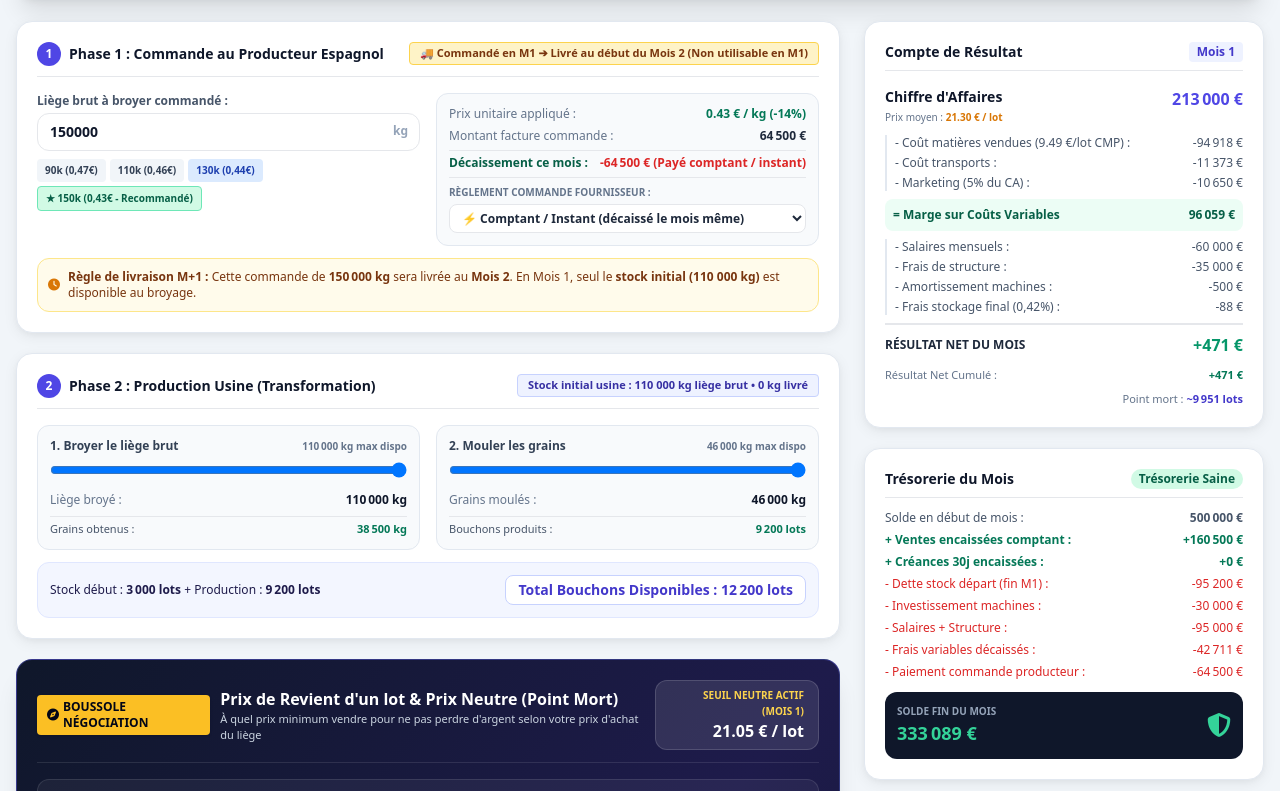
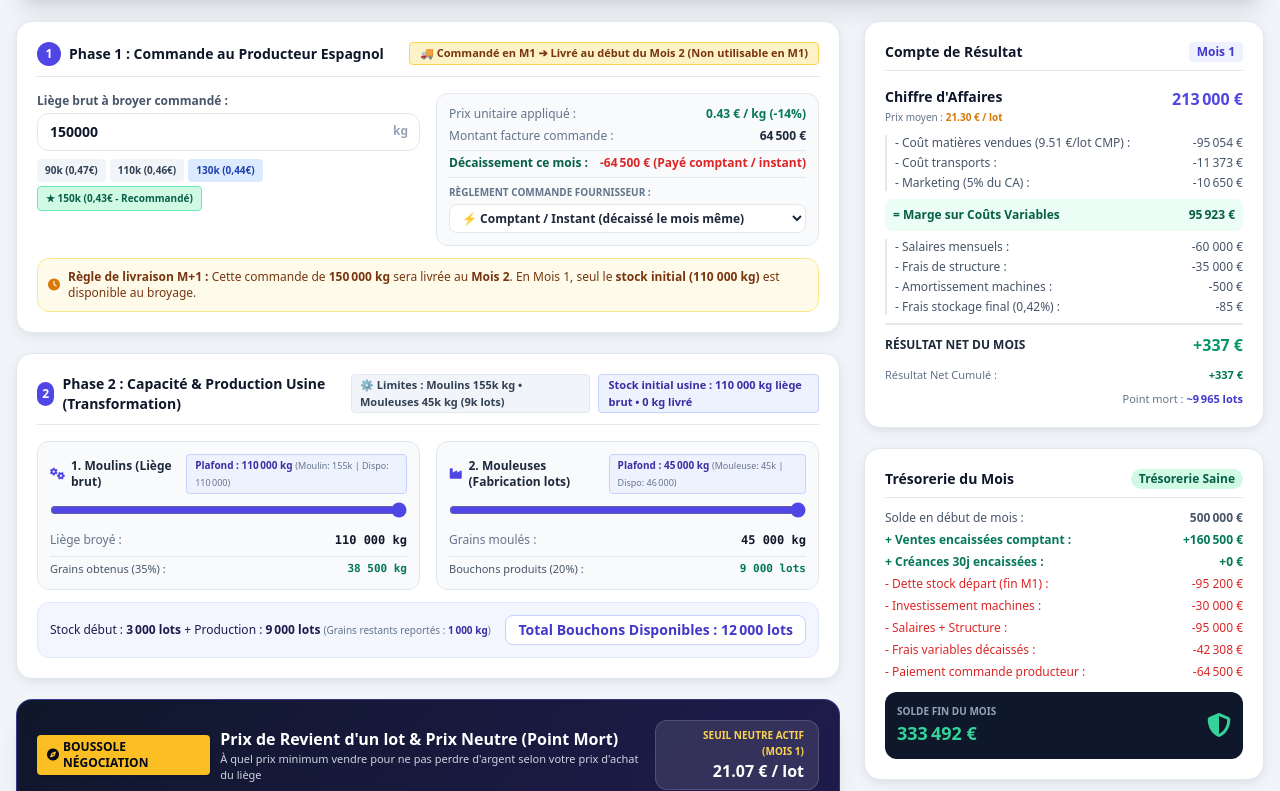
Before and after one commit to Nyl-Sauval/VeraInd., a plain HTML site: page index.html in a window 1280 px wide. Shown: the part 700-1491 px from the top of the page. Drawn offline with nearby package versions, Linux system fonts and the light colour scheme.

Commit message:
feat: enforce machine production capacities (Moulins 155k kg, Mouleuses 45k kg)

```diff
--- a/index.html
+++ b/index.html
@@ -320,55 +320,66 @@
 
           <!-- ÉTAPE 2 : PRODUCTION (PHASE 2) -->
           <div class="bg-white rounded-2xl p-5 card-shadow border border-slate-200 space-y-3">
-            <div class="flex items-center justify-between border-b pb-2.5">
+            <div class="flex flex-col sm:flex-row items-start sm:items-center justify-between border-b pb-2.5 gap-2">
               <div class="flex items-center space-x-2 font-bold text-slate-900 text-sm">
                 <span class="bg-indigo-600 text-white w-6 h-6 rounded-full flex items-center justify-center text-xs">2</span>
-                <span>Phase 2 : Production Usine (Transformation)</span>
-              </div>
-              <span id="txt-stock-entrant-resume" class="text-[11px] bg-slate-100 text-slate-700 font-semibold px-2 py-0.5 rounded">Stock entrant disponible</span>
+                <span>Phase 2 : Capacité & Production Usine (Transformation)</span>
+              </div>
+              <div class="flex items-center gap-2">
+                <span class="text-[11px] bg-slate-100 text-slate-700 font-bold px-2 py-0.5 rounded border border-slate-200">
+                  ⚙️ Limites : Moulins 155k kg • Mouleuses 45k kg (9k lots)
+                </span>
+                <span id="txt-stock-entrant-resume" class="text-[11px] bg-indigo-50 text-indigo-800 font-semibold px-2 py-0.5 rounded border border-indigo-200">Stock usine</span>
+              </div>
             </div>
 
             <div class="grid grid-cols-1 sm:grid-cols-2 gap-4 pt-1">
-              <!-- Broyage -->
+              <!-- Moulins (Broyage) -->
               <div class="p-3 bg-slate-50 rounded-xl border border-slate-200 space-y-2">
-                <div class="flex justify-between text-xs">
-                  <span class="font-bold text-slate-700">1. Broyer le liège brut</span>
-                  <span id="lbl-max-broyage" class="text-[10px] text-slate-500 font-bold">110 000 kg max dispo</span>
-                </div>
-                <input type="range" id="rng-broyage" min="0" max="150000" step="5000" value="110000" class="w-full" oninput="syncBroyage(this.value)">
+                <div class="flex justify-between items-center text-xs">
+                  <div class="flex items-center gap-1.5">
+                    <i class="fa-solid fa-gears text-indigo-600"></i>
+                    <span class="font-bold text-slate-800">1. Moulins (Liège brut)</span>
+                  </div>
+                  <span id="lbl-max-broyage" class="text-[10px] text-indigo-800 bg-indigo-50 px-2 py-0.5 rounded font-bold border border-indigo-200">Max : 155 000 kg</span>
+                </div>
+                <input type="range" id="rng-broyage" min="0" max="155000" step="5000" value="110000" class="w-full accent-indigo-600" oninput="syncBroyage(this.value)">
                 <div class="flex justify-between text-xs">
                   <span class="text-slate-500">Liège broyé :</span>
-                  <strong id="val-broyage-kg" class="text-slate-900">110 000 kg</strong>
+                  <strong id="val-broyage-kg" class="text-slate-900 font-mono">110 000 kg</strong>
                 </div>
                 <div class="text-[11px] text-slate-600 border-t pt-1 flex justify-between">
-                  <span>Grains obtenus :</span>
-                  <strong id="out-grains-obtenus" class="text-emerald-700">38 500 kg</strong>
-                </div>
-              </div>
-
-              <!-- Moulage -->
+                  <span>Grains obtenus (35%) :</span>
+                  <strong id="out-grains-obtenus" class="text-emerald-700 font-mono">38 500 kg</strong>
+                </div>
+              </div>
+
+              <!-- Mouleuses (Fabrication) -->
               <div class="p-3 bg-slate-50 rounded-xl border border-slate-200 space-y-2">
-                <div class="flex justify-between text-xs">
-                  <span class="font-bold text-slate-700">2. Mouler les grains</span>
-                  <span id="lbl-max-moulage" class="text-[10px] text-slate-500 font-bold">46 000 kg max dispo</span>
-                </div>
-                <input type="range" id="rng-moulage" min="0" max="60000" step="1000" value="46000" class="w-full" oninput="syncMoulage(this.value)">
+                <div class="flex justify-between items-center text-xs">
+                  <div class="flex items-center gap-1.5">
+                    <i class="fa-solid fa-industry text-indigo-600"></i>
+                    <span class="font-bold text-slate-800">2. Mouleuses (Fabrication lots)</span>
+                  </div>
+                  <span id="lbl-max-moulage" class="text-[10px] text-indigo-800 bg-indigo-50 px-2 py-0.5 rounded font-bold border border-indigo-200">Max : 45 000 kg (9 000 lots)</span>
+                </div>
+                <input type="range" id="rng-moulage" min="0" max="45000" step="1000" value="45000" class="w-full accent-indigo-600" oninput="syncMoulage(this.value)">
                 <div class="flex justify-between text-xs">
                   <span class="text-slate-500">Grains moulés :</span>
-                  <strong id="val-moulage-kg" class="text-slate-900">46 000 kg</strong>
+                  <strong id="val-moulage-kg" class="text-slate-900 font-mono">45 000 kg</strong>
                 </div>
                 <div class="text-[11px] text-slate-600 border-t pt-1 flex justify-between">
-                  <span>Bouchons produits :</span>
-                  <strong id="out-bouchons-produits" class="text-emerald-700">9 200 lots</strong>
+                  <span>Bouchons produits (20%) :</span>
+                  <strong id="out-bouchons-produits" class="text-emerald-700 font-mono">9 000 lots</strong>
                 </div>
               </div>
             </div>
 
             <!-- Bilan du stock disponible -->
             <div class="bg-indigo-50/70 p-3 rounded-xl border border-indigo-100 flex flex-wrap items-center justify-between text-xs text-indigo-950 gap-2">
-              <div>Stock début : <strong id="out-txt-stock-debut">3 000 lots</strong> + Production : <strong id="out-txt-prod">9 200 lots</strong></div>
+              <div>Stock début : <strong id="out-txt-stock-debut">3 000 lots</strong> + Production : <strong id="out-txt-prod">9 000 lots</strong> <span class="text-slate-500 text-[10px]">(Grains restants reportés : <strong id="out-stock-grains-report" class="text-indigo-800">1 000 kg</strong>)</span></div>
               <div class="bg-white px-3 py-1 rounded-lg border border-indigo-200 font-black text-indigo-700 text-sm">
-                Total Bouchons Disponibles : <span id="out-total-dispo">12 200</span> lots
+                Total Bouchons Disponibles : <span id="out-total-dispo">12 000</span> lots
               </div>
             </div>
           </div>
@@ -1273,28 +1284,43 @@
         }
       }
 
+      // Moulins & Broyage (Plafonné à min(155 000 kg, stock entrant))
+      const maxBroyageMachine = PARAMS.capaciteMoulinsKg; // 155 000 kg
+      const maxBroyagePossible = res.maxBroyagePossible;
       const rngBroyage = document.getElementById('rng-broyage');
       if (rngBroyage) {
-        rngBroyage.max = res.stockLiegeEntrantKg;
-        if (Number(rngBroyage.value) > res.stockLiegeEntrantKg) {
-          rngBroyage.value = res.stockLiegeEntrantKg;
-          document.getElementById('val-broyage-kg').innerText = Number(res.stockLiegeEntrantKg).toLocaleString('fr-FR') + ' kg';
+        rngBroyage.max = maxBroyagePossible;
+        if (Number(rngBroyage.value) > maxBroyagePossible) {
+          rngBroyage.value = maxBroyagePossible;
         }
+        document.getElementById('val-broyage-kg').innerText = Number(res.liegeABroyerKg).toLocaleString('fr-FR') + ' kg';
       }
       const elMaxBroyage = document.getElementById('lbl-max-broyage');
-      if (elMaxBroyage) elMaxBroyage.innerText = Math.round(res.stockLiegeEntrantKg).toLocaleString('fr-FR') + ' kg max dispo';
-
+      if (elMaxBroyage) {
+        elMaxBroyage.innerHTML = `Plafond : <strong>${maxBroyagePossible.toLocaleString('fr-FR')} kg</strong> <span class="text-[9px] text-slate-500 font-normal">(Moulin: 155k | Dispo: ${Math.round(res.stockLiegeEntrantKg).toLocaleString('fr-FR')})</span>`;
+      }
+
+      // Mouleuses & Moulage (Plafonné à min(45 000 kg, total grains dispo))
+      const maxMoulageMachine = PARAMS.capaciteMouleusesKg; // 45 000 kg
+      const maxMoulagePossible = res.maxMoulagePossible;
       const totalGrainsDispo = res.stockGrainsEntrantKg + res.grainsProduitsKg;
       const rngMoulage = document.getElementById('rng-moulage');
       if (rngMoulage) {
-        rngMoulage.max = totalGrainsDispo;
-        if (Number(rngMoulage.value) > totalGrainsDispo) {
-          rngMoulage.value = totalGrainsDispo;
-          document.getElementById('val-moulage-kg').innerText = Number(totalGrainsDispo).toLocaleString('fr-FR') + ' kg';
+        rngMoulage.max = maxMoulagePossible;
+        if (Number(rngMoulage.value) > maxMoulagePossible) {
+          rngMoulage.value = maxMoulagePossible;
         }
+        document.getElementById('val-moulage-kg').innerText = Number(res.grainsAMoulerKg).toLocaleString('fr-FR') + ' kg';
       }
       const elMaxMoulage = document.getElementById('lbl-max-moulage');
-      if (elMaxMoulage) elMaxMoulage.innerText = Math.round(totalGrainsDispo).toLocaleString('fr-FR') + ' kg max dispo';
+      if (elMaxMoulage) {
+        elMaxMoulage.innerHTML = `Plafond : <strong>${maxMoulagePossible.toLocaleString('fr-FR')} kg</strong> <span class="text-[9px] text-slate-500 font-normal">(Mouleuse: 45k | Dispo: ${Math.round(totalGrainsDispo).toLocaleString('fr-FR')})</span>`;
+      }
+
+      const elStockGrainsReport = document.getElementById('out-stock-grains-report');
+      if (elStockGrainsReport) {
+        elStockGrainsReport.innerText = Math.round(res.stockGrainsFinKg).toLocaleString('fr-FR') + ' kg';
+      }
 
       document.getElementById('out-grains-obtenus').innerText = Math.round(res.grainsProduitsKg).toLocaleString('fr-FR') + ' kg';
       document.getElementById('out-bouchons-produits').innerText = Math.round(res.bouchonsProduitsLots).toLocaleString('fr-FR') + ' lots';
@@ -1809,11 +1835,14 @@
       const selReg = document.getElementById('sel-reglement-fournisseur');
       if (selReg) selReg.value = appState.reglementFournisseur || 'instant';
 
+      const broyageKg = Math.min(PARAMS.capaciteMoulinsKg, curData.liegeABroyerKg !== undefined ? curData.liegeABroyerKg : 110000);
+      const moulageKg = Math.min(PARAMS.capaciteMouleusesKg, curData.grainsAMoulerKg !== undefined ? curData.grainsAMoulerKg : 45000);
+
       document.getElementById('inp-commande-liege').value = curData.commandeLiegeKg || 150000;
-      document.getElementById('rng-broyage').value = curData.liegeABroyerKg || 110000;
-      document.getElementById('val-broyage-kg').innerText = (curData.liegeABroyerKg || 110000).toLocaleString('fr-FR') + ' kg';
-      document.getElementById('rng-moulage').value = curData.grainsAMoulerKg || 46000;
-      document.getElementById('val-moulage-kg').innerText = (curData.grainsAMoulerKg || 46000).toLocaleString('fr-FR') + ' kg';
+      document.getElementById('rng-broyage').value = broyageKg;
+      document.getElementById('val-broyage-kg').innerText = broyageKg.toLocaleString('fr-FR') + ' kg';
+      document.getElementById('rng-moulage').value = moulageKg;
+      document.getElementById('val-moulage-kg').innerText = moulageKg.toLocaleString('fr-FR') + ' kg';
 
       if (curData.ventes && curData.ventes.length >= 4) {
         document.getElementById('v-d1-lots').value = curData.ventes[0].lots;
--- a/simulator.js
+++ b/simulator.js
@@ -21,6 +21,10 @@ const PARAMS = {
   coutBroyageKg: 0.02,    // 0,02 € / kg liège entré
   rendementMoulage: 0.20, // 100 kg grains -> 20 lots de bouchons (soit 5 kg / lot)
   coutMoulageKg: 0.40,    // 0,40 € / kg grain entré (soit 2 € / lot)
+
+  // Capacités maximales des machines (par mois)
+  capaciteMoulinsKg: 155000,   // Limite Moulins : max 155 000 kg liège brut / mois
+  capaciteMouleusesKg: 45000,  // Limite Mouleuses : max 45 000 kg grains / mois (soit 9 000 lots max / mois)
 
   // Grille de remise producteur espagnol
   getPrixLiege: function(kg) {
@@ -47,8 +51,8 @@ function getDefaultMonthData(m) {
   if (m === 1) {
     return {
       commandeLiegeKg: 150000,
-      liegeABroyerKg: 110000,
-      grainsAMoulerKg: 46000,
+      liegeABroyerKg: 110000, // Stock initial usine (<= 155 000 kg limite moulins)
+      grainsAMoulerKg: 45000, // Plafonné à la capacité machine des mouleuses (45 000 kg max)
       ventes: [
         { client: 'Équipe Distributeur 1', lots: 3000, prix: 21.5, delai: 0, transport: 'camion' },
         { client: 'Équipe Distributeur 2', lots: 3000, prix: 21.5, delai: 0, transport: 'camion' },
@@ -60,8 +64,8 @@ function getDefaultMonthData(m) {
   // Par défaut pour M2, M3, M4
   return {
     commandeLiegeKg: 150000,
-    liegeABroyerKg: 150000,
-    grainsAMoulerKg: 52500,
+    liegeABroyerKg: 150000, // <= 155 000 kg max moulins
+    grainsAMoulerKg: 45000, // <= 45 000 kg max mouleuses
     ventes: [
       { client: 'Équipe Distributeur 1', lots: 3000, prix: 21.5, delai: 0, transport: 'camion' },
       { client: 'Équipe Distributeur 2', lots: 3000, prix: 21.5, delai: 0, transport: 'camion' },
@@ -127,10 +131,17 @@ function migrateState(parsed) {
     appState = parsed;
     if (!appState.moisActif) appState.moisActif = 1;
     if (!appState.reglementFournisseur) appState.reglementFournisseur = 'instant';
-    // S'assurer que tous les mois existent
+    // S'assurer que tous les mois existent et respectent les capacités machines
     for (let m = 1; m <= 4; m++) {
       if (!appState.moisData[m]) {
         appState.moisData[m] = getDefaultMonthData(m);
+      } else {
+        if (appState.moisData[m].liegeABroyerKg > PARAMS.capaciteMoulinsKg) {
+          appState.moisData[m].liegeABroyerKg = PARAMS.capaciteMoulinsKg;
+        }
+        if (appState.moisData[m].grainsAMoulerKg > PARAMS.capaciteMouleusesKg) {
+          appState.moisData[m].grainsAMoulerKg = PARAMS.capaciteMouleusesKg;
+        }
       }
     }
   } else if (parsed.ventes) {
@@ -139,8 +150,8 @@ function migrateState(parsed) {
     appState.reglementFournisseur = parsed.reglementFournisseur || 'instant';
     appState.moisData[1] = {
       commandeLiegeKg: parsed.commandeLiegeKg || 150000,
-      liegeABroyerKg: parsed.liegeABroyerKg || 110000,
-      grainsAMoulerKg: parsed.grainsAMoulerKg || 46000,
+      liegeABroyerKg: Math.min(PARAMS.capaciteMoulinsKg, parsed.liegeABroyerKg || 110000),
+      grainsAMoulerKg: Math.min(PARAMS.capaciteMouleusesKg, parsed.grainsAMoulerKg || 45000),
       ventes: parsed.ventes || getDefaultMonthData(1).ventes
     };
   }
@@ -203,8 +214,13 @@ function simulateAllMonths(state) {
     const stockBouchonsEntrantLots = isM1 ? PARAMS.stockInitBouchonsLots : prevResult.stockBouchonsFinLots;
     const valStockBouchonsEntrant = isM1 ? (PARAMS.stockInitBouchonsLots * PARAMS.prixAchatBouchonsInit) : prevResult.valStockBouchonsFin;
 
-    // 3. Transformation & Production
-    const liegeABroyerKg = Math.min(stockLiegeEntrantKg, Number(monthData.liegeABroyerKg) || 0);
+    // 3. Transformation & Production avec contraintes de capacités machines
+    const maxBroyageMachine = PARAMS.capaciteMoulinsKg; // 155 000 kg / mois
+    const liegeDemande = Number(monthData.liegeABroyerKg) || 0;
+    const maxBroyagePossible = Math.min(maxBroyageMachine, stockLiegeEntrantKg);
+    const liegeABroyerKg = Math.min(maxBroyagePossible, Math.max(0, liegeDemande));
+    const alerteDepassementMoulins = liegeDemande > maxBroyageMachine;
+
     const coutBroyage = liegeABroyerKg * PARAMS.coutBroyageKg;
     const grainsProduitsKg = liegeABroyerKg * PARAMS.rendementBroyage;
     const valGrainsProduits = (liegeABroyerKg * cmpLiegeKg) + coutBroyage;
@@ -213,7 +229,12 @@ function simulateAllMonths(state) {
     const totalValGrainsDispo = valStockGrainsEntrant + valGrainsProduits;
     const cmpGrainsDispoKg = totalGrainsDispoKg > 0 ? (totalValGrainsDispo / totalGrainsDispoKg) : 1.30;
 
-    const grainsAMoulerKg = Math.min(totalGrainsDispoKg, Number(monthData.grainsAMoulerKg) || 0);
+    const maxMoulageMachine = PARAMS.capaciteMouleusesKg; // 45 000 kg / mois (soit 9 000 lots)
+    const grainsDemandes = Number(monthData.grainsAMoulerKg) || 0;
+    const maxMoulagePossible = Math.min(maxMoulageMachine, totalGrainsDispoKg);
+    const grainsAMoulerKg = Math.min(maxMoulagePossible, Math.max(0, grainsDemandes));
+    const alerteDepassementMouleuses = grainsDemandes > maxMoulageMachine;
+
     const coutMoulage = grainsAMoulerKg * PARAMS.coutMoulageKg;
     const bouchonsProduitsLots = grainsAMoulerKg * PARAMS.rendementMoulage;
     const valBouchonsProduits = (grainsAMoulerKg * cmpGrainsDispoKg) + coutMoulage;
@@ -326,6 +347,12 @@ function simulateAllMonths(state) {
       livraisonRecueKg,
       stockLiegeEntrantKg,
       liegeABroyerKg,
+      capaciteMoulinsKg: maxBroyageMachine,
+      capaciteMouleusesKg: maxMoulageMachine,
+      maxBroyagePossible,
+      maxMoulagePossible,
+      alerteDepassementMoulins,
+      alerteDepassementMouleuses,
       coutBroyage,
       grainsProduitsKg,
       stockGrainsEntrantKg,
```
Also changed, not shown: test_engine.js (+21 -10 lines), 1 other file.
